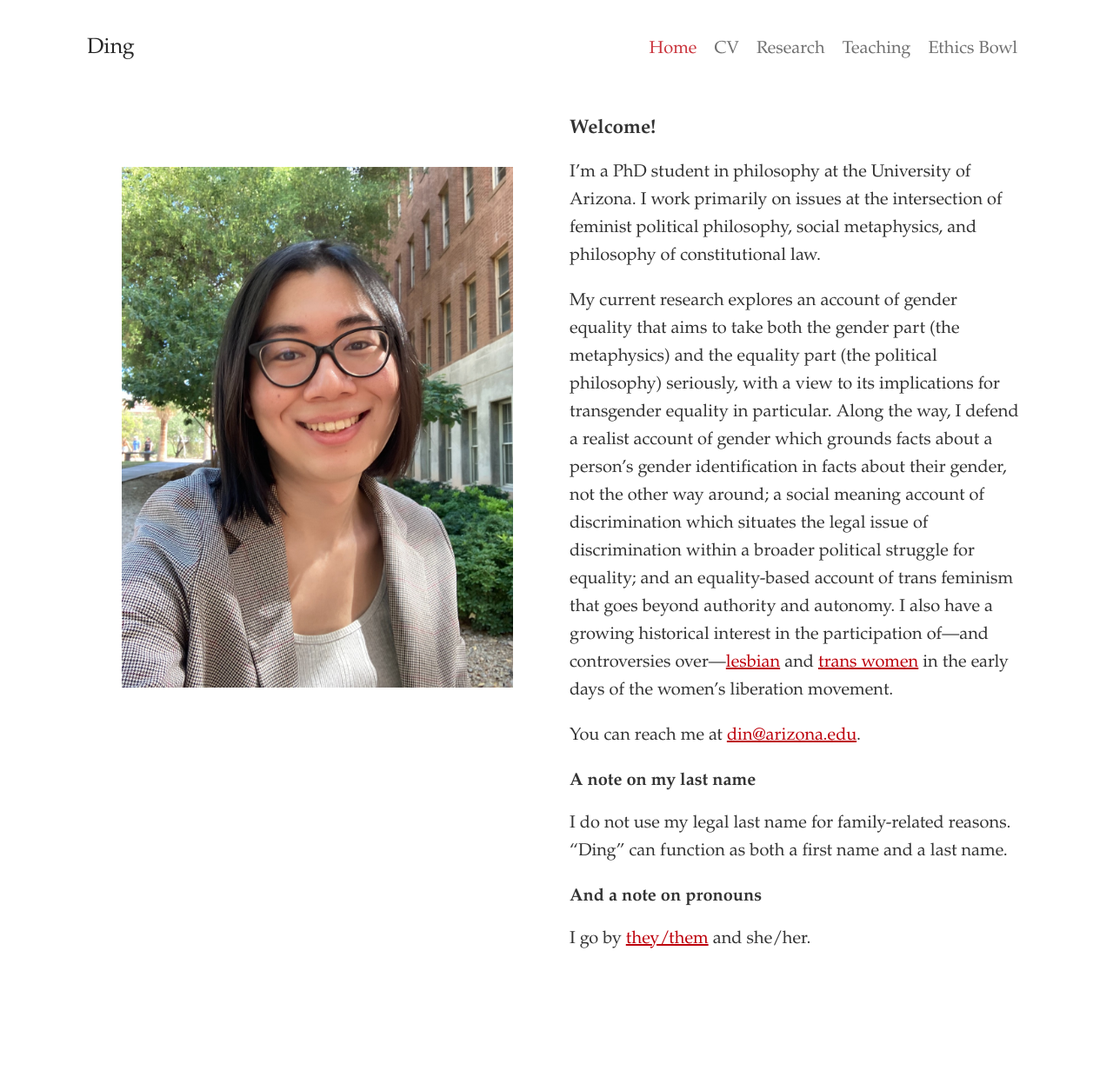
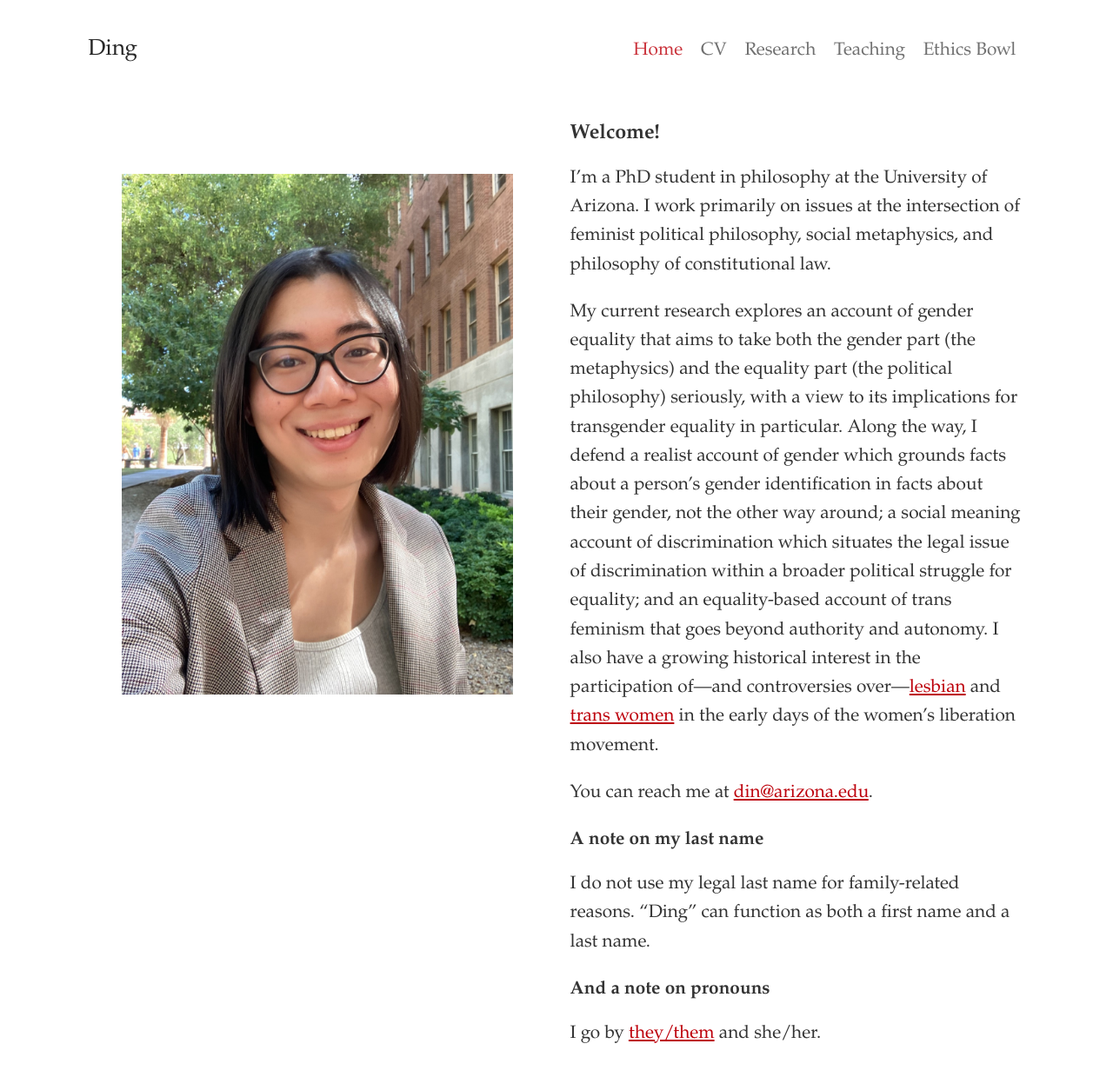
Before and after one commit to dingherself/dingherself.github.io, a Jekyll site: the page built from index.html, in a window 1280 px wide and 1290 px high. Shown: the top 1239 px of the window at 87% size. Built offline with Jekyll 4.4.1, drawn with Linux system fonts in a browser that asks for light colours; nearby versions of some CDN libraries; some web fonts are replaced.

Commit message:
adjust font sizes and things

```diff
--- a/assets/ding.scss
+++ b/assets/ding.scss
@@ -45,7 +45,7 @@
 );
 
 $h2-font-size: (
-  $font-size-base * 1.125
+  $font-size-base * 1.15
 );
 
 $h3-font-size: (
@@ -99,7 +99,7 @@
 //////////////////////////
 
 html {
-  font-size: 18px;
+  font-size: 1.15rem;
   font-variant-ligatures: common-ligatures;
   font-variant-ligatures: discretionary-ligatures;
   font-variant-ligatures: no-historical-ligatures;
@@ -109,19 +109,19 @@
 
 @include media-breakpoint-up(lg) {
   html {
-    font-size: 19px;
+    font-size: 1.27rem;
   }
 }
 
 @include media-breakpoint-up(xl) {
   html {
-    font-size: 20px;
+    font-size: 1.3rem;
   }
 }
 
 @include media-breakpoint-up(xxl) {
   html {
-    font-size: 22px;
+    font-size: 1.4rem;
   }
 }
 
@@ -133,13 +133,13 @@
 
 h2,
 .h2 {
-  margin-top: 1.25rem;
+  margin-top: 1.27rem;
   margin-bottom: 1rem;
 }
 
 h3,
 .h3 {
-  margin-top: 1.25rem;
+  margin-top: 1.27rem;
   margin-bottom: 0.75rem;
 }
 
@@ -181,7 +181,7 @@
 }
 
 .headerphoto {
- width: 425px;
+ width: 435px;
 }
 
 @include media-breakpoint-up(md) {
```
